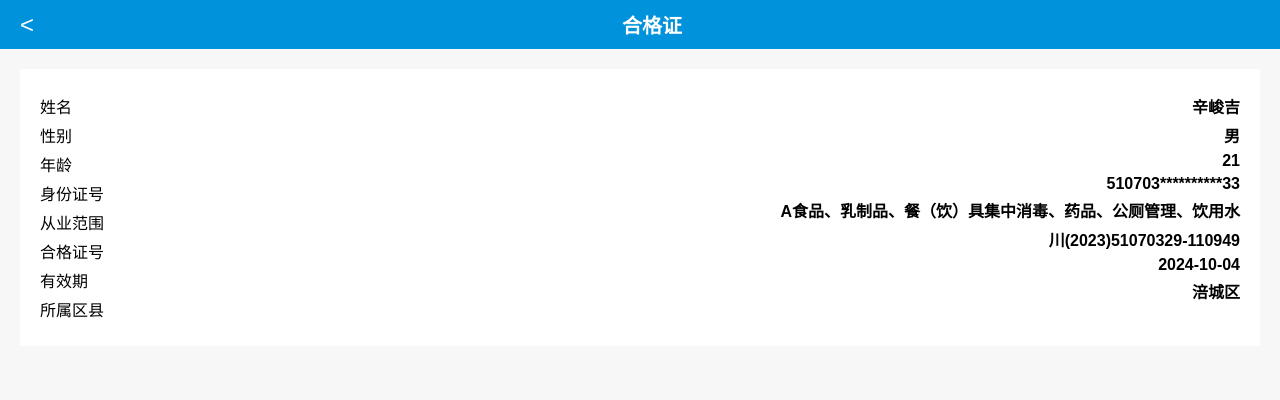
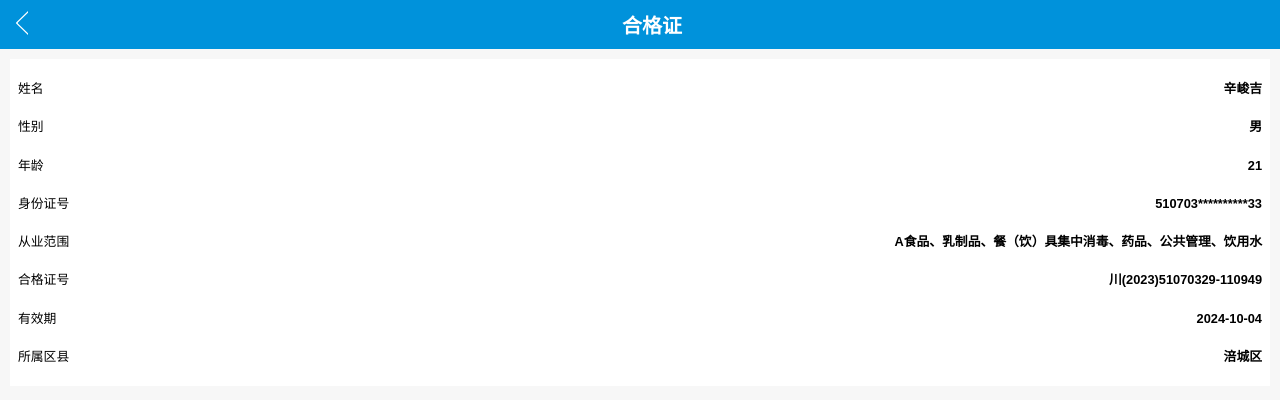
Before and after one commit to TONGXIE1907/Health, a plain HTML site: page index.html in a window 1280 px wide. Drawn offline with Linux system fonts and the light colour scheme.

Commit message:
Update index.html

```diff
--- a/index.html
+++ b/index.html
@@ -9,6 +9,7 @@
             margin: 0;
             padding: 0;
             background-color: #f7f7f7;
+            font-size: 80%; /* 缩小文字到80% */
         }
         .header {
             background-color: #0092db;
@@ -25,30 +26,34 @@
             flex: 1;
         }
         .back-icon {
-            font-size: 24px;
-            margin-left: 10px;
             cursor: pointer;
+            width: 24px; /* 调整SVG图标的大小 */
+            height: 24px; /* 调整SVG图标的大小 */
+            fill: #fff; /* SVG图标的颜色 */
         }
         .container {
             display: flex;
             justify-content: center;
-            padding: 20px;
+            padding: 10px;
+            margin-top: 0px; /* 向上移动content-box */
         }
         .content-box {
             display: flex;
             width: 100%;
-            padding: 20px;
+            padding: 8px;
             background-color: #fff;
             /* box-shadow: 2px 2px 8px rgba(0, 0, 0, 0.1); */
         }
         .labels {
             flex: 1;
             text-align: left;
+            line-height: 2.6;
         }
         .values {
             flex: 1;
             text-align: right;
             font-weight: 600;
+            line-height: 2.6;
         }
         .labels p, .values p {
             margin: 5px 0;
@@ -57,7 +62,11 @@
 </head>
 <body>
     <div class="header">
-        <span class="back-icon">&lt;</span>
+        <a href="blank.html"> <!-- 添加链接到空白页面 -->
+            <svg class="back-icon" xmlns="http://www.w3.org/2000/svg" viewBox="0 0 1024 1024">
+                <path d="M768 951.4L337.815 530.15c-10.237-10.031-10.237-26.278 0-36.303L768 72.59V0L263.678 493.848c-10.237 10.024-10.237 26.271 0 36.303L768 1024v-72.6z" fill="#ffffff"></path>
+            </svg>
+        </a>
         <h1>合格证</h1>
         <span></span> <!-- This empty span is to balance the flex layout -->
     </div>
@@ -78,7 +87,7 @@
                 <p>男</p>
                 <p>21</p>
                 <p>510703**********33</p>
-                <p>A食品、乳制品、餐（饮）具集中消毒、药品、公厕管理、饮用水</p>
+                <p>A食品、乳制品、餐（饮）具集中消毒、药品、公共管理、饮用水</p>
                 <p>川(2023)51070329-110949</p>
                 <p>2024-10-04</p>
                 <p>涪城区</p>
```
